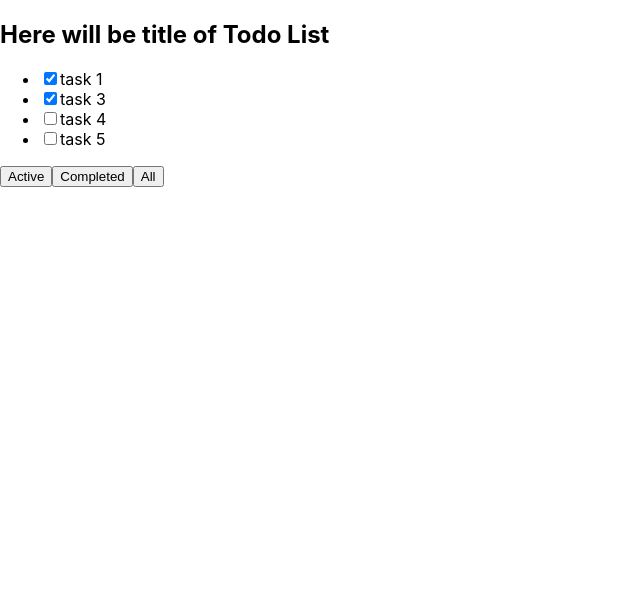
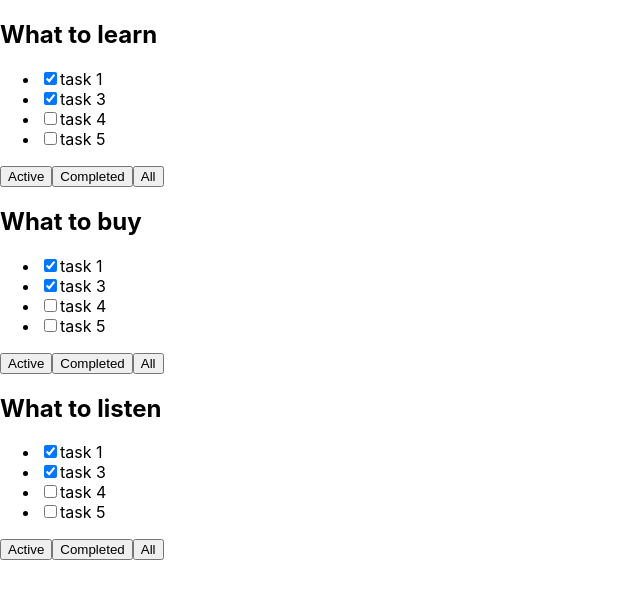
Before and after one commit to Masha-Gorb/todolist-app, a React (Create React App) app: page / in a window 1280 px wide. Shown: the top 598 px of the page, without its empty margins (0-640 px from the left). Built offline with nearby package versions, Linux system fonts and the light colour scheme.

Commit message:
props title

```diff
--- a/src/App.tsx
+++ b/src/App.tsx
@@ -3,7 +3,9 @@ import {TodoList} from "./TodoList";
 
 const App =() => {
     return <div>
-        <TodoList/>
+        <TodoList title="What to learn"/>
+        <TodoList title="What to buy"/>
+        <TodoList title="What to listen"/>
     </div>
 }
 
--- a/src/TodoList.tsx
+++ b/src/TodoList.tsx
@@ -1,10 +1,11 @@
 import React from 'react'
 
-export const TodoList = () => {
+
+export const TodoList = (props:any) => {
     return <div>
 
 
-        <h2>Here will be title of Todo List</h2>
+        <h2>{props.title}</h2>
 
         <div>
             <ul>
```
